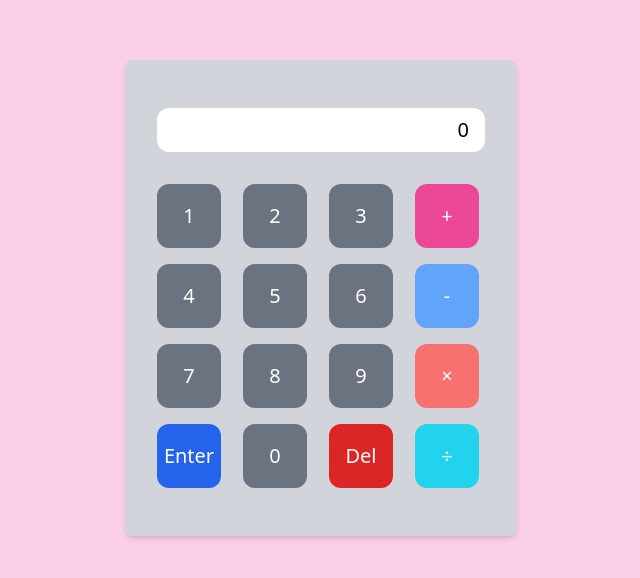
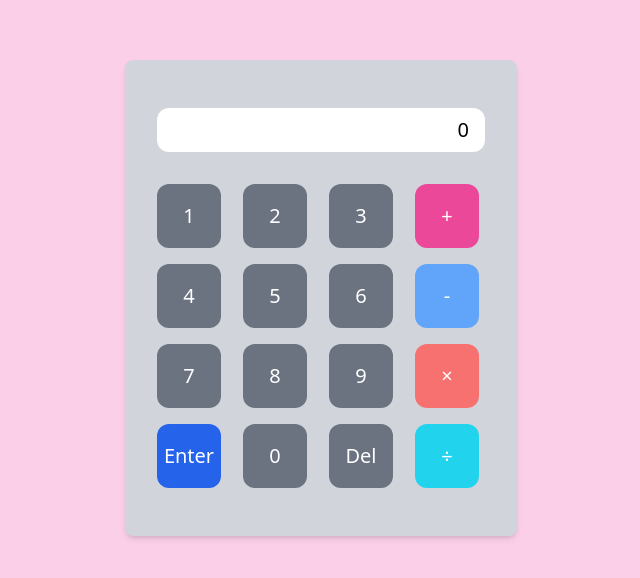
Before and after one commit to h662/BCS4P2-Calculator, a React (Create React App) app: page / in a window 1280 px wide. Shown: the part 102-680 px from the top of the page, without its empty margins (319-959 px from the left). Built offline with nearby package versions, Linux system fonts and the light colour scheme.

Commit message:
Delete Number

```diff
--- a/src/App.jsx
+++ b/src/App.jsx
@@ -1,5 +1,6 @@
 import { useState } from "react";
 import CalculatorInput from "./components/CalculatorInput";
+import CalculatorDelButton from "./components/CalculatorDelButton";
 import CalculatorNumButton from "./components/CalculatorNumButton";
 
 const App = () => {
@@ -67,7 +68,7 @@ const App = () => {
             setResult={setResult}
             number={0}
           />
-          <button className="button-style bg-red-600">Del</button>
+          <CalculatorDelButton result={result} setResult={setResult} />
           <button className="button-style bg-cyan-400">÷</button>
         </div>
       </form>
--- /dev/null
+++ b/src/components/CalculatorDelButton.jsx
@@ -0,0 +1,17 @@
+const CalculatorDelButton = ({ result, setResult }) => {
+  const onClickDel = () => {
+    if (result === "0" || result.length === 1) {
+      setResult("0");
+    } else {
+      setResult(result.substring(0, result.length - 1));
+    }
+  };
+
+  return (
+    <button className="button-style" onClick={onClickDel}>
+      Del
+    </button>
+  );
+};
+
+export default CalculatorDelButton;
--- a/src/components/CalculatorInput.jsx
+++ b/src/components/CalculatorInput.jsx
@@ -1,5 +1,3 @@
-import { useState } from "react";
-
 const CalculatorInput = ({ result, setResult }) => {
   const onChangeResult = (e) => {
     setResult(e.target.value);
```
